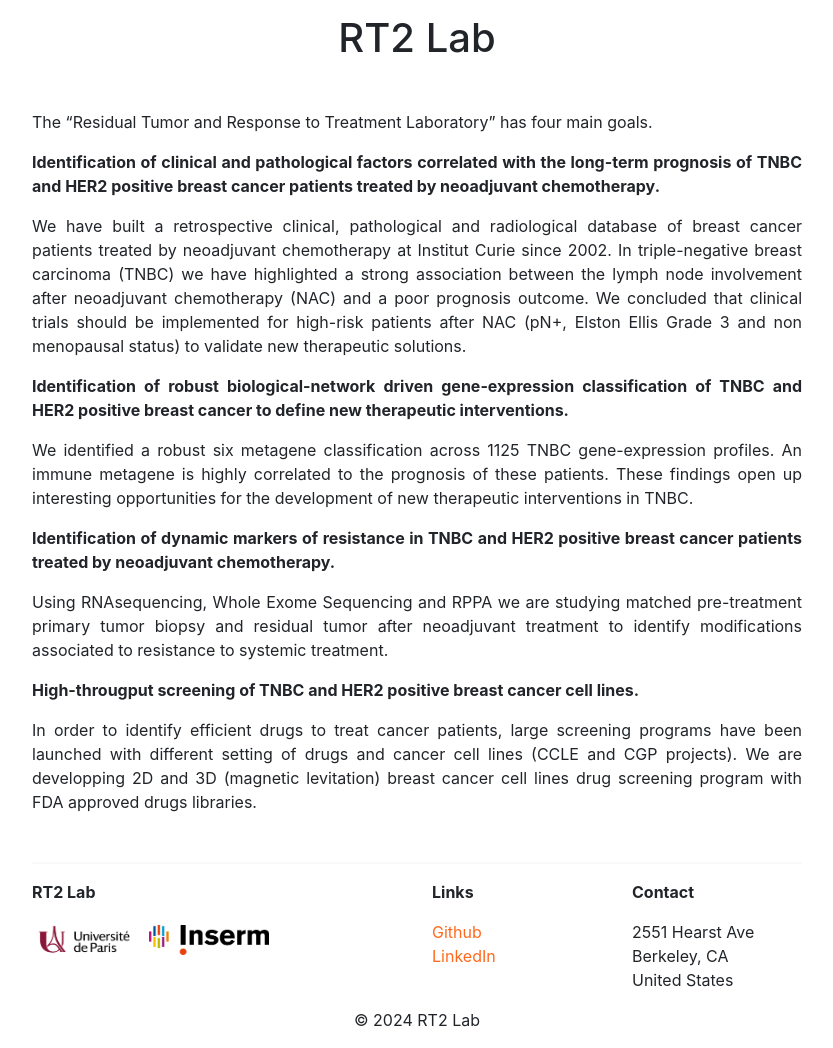
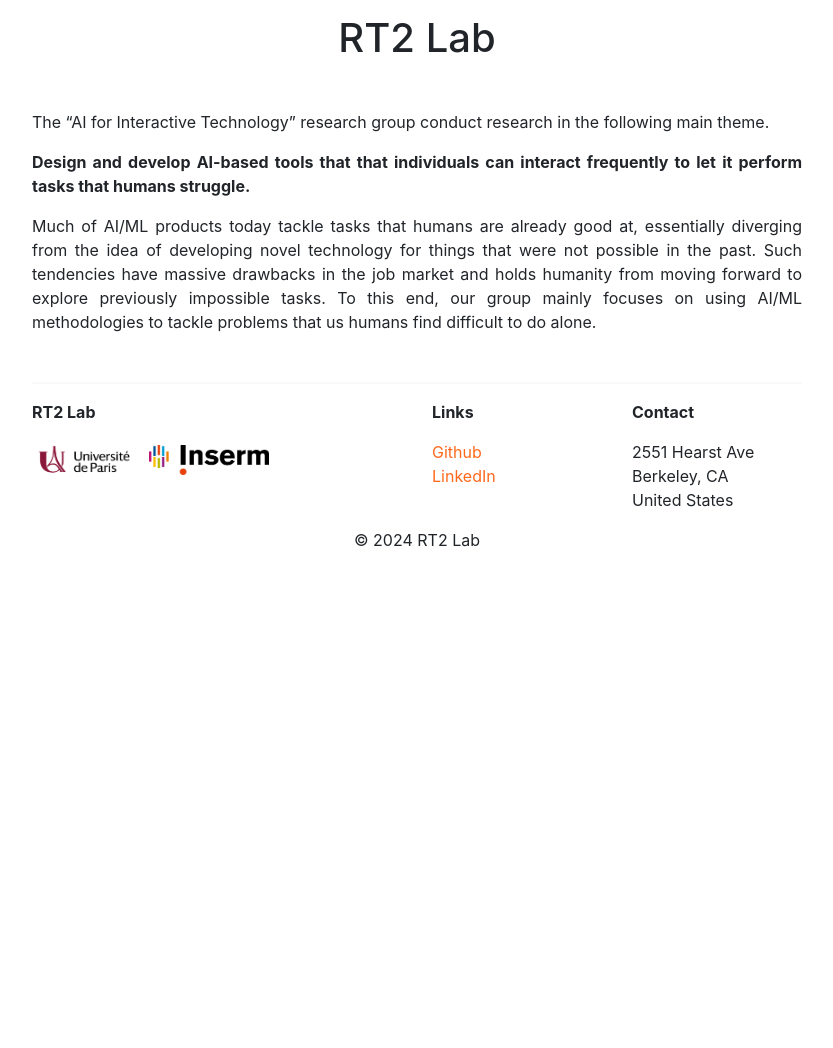
Before and after one commit to aiitresearch/aiitresearch.github.io, a Jekyll site: the page built from _pages/home.md, in a window 1280 px wide. Shown: the part 326-1374 px from the top of the page, without its empty margins (223-1056 px from the left). Built offline with Jekyll 4.4.1, drawn with Linux system fonts in a browser that asks for light colours; after the commit the page ends 900 px from its top, so only the background shows below that.

Commit message:
Update home.md

```diff
--- a/_pages/home.md
+++ b/_pages/home.md
@@ -1,36 +1,18 @@
 ---
-title: RT2 Lab
+title: AIIT Research
 layout: homelay
 permalink: /
 ---
 
-The “Residual Tumor and Response to Treatment Laboratory” has four main goals.
+The “AI for Interactive Technology” research group conduct research in the following main theme.
 
-**Identification of clinical and pathological factors correlated with the long-term prognosis of TNBC and HER2 positive breast cancer patients treated by neoadjuvant chemotherapy.**
+**Design and develop AI-based tools that that individuals can interact frequently to let it perform tasks that humans struggle.**
 
-We have built a retrospective clinical, pathological and radiological database
-of breast cancer patients treated by neoadjuvant chemotherapy at Institut
-Curie since 2002. In triple-negative breast carcinoma (TNBC) we have
-highlighted a strong association between the lymph node involvement after
-neoadjuvant chemotherapy (NAC) and a poor prognosis outcome. We concluded
-that clinical trials should be implemented for high-risk patients after NAC
-(pN+, Elston Ellis Grade 3 and non menopausal status) to validate new
-therapeutic solutions.
-
-**Identification of robust biological-network driven gene-expression classification of TNBC and HER2 positive breast cancer to define new therapeutic interventions.**
-
-We identified a robust six metagene classification across 1125 TNBC
-gene-expression profiles. An immune metagene is highly correlated to the
-prognosis of these patients. These findings open up interesting opportunities
-for the development of new therapeutic interventions in TNBC.
-
-**Identification of dynamic markers of resistance in TNBC and HER2 positive breast cancer patients treated by neoadjuvant chemotherapy.**
-
-Using RNAsequencing, Whole Exome Sequencing and RPPA we are studying matched
-pre-treatment primary tumor biopsy and residual tumor after neoadjuvant
-treatment to identify modifications associated to resistance to
-systemic treatment.
-
-**High-througput screening of TNBC and HER2 positive breast cancer cell lines.**
-
-In order to identify efficient drugs to treat cancer patients, large screening programs have been launched with different setting of drugs and cancer cell lines (CCLE and CGP projects). We are developping 2D and 3D (magnetic levitation) breast cancer cell lines drug screening program with FDA approved drugs libraries.
+Much of AI/ML products today tackle tasks that humans are
+already good at, essentially diverging from the idea
+of developing novel technology for things that were not
+possible in the past. Such tendencies have massive drawbacks
+in the job market and holds humanity from moving forward to
+explore previously impossible tasks. To this end, our group
+mainly focuses on using AI/ML methodologies to tackle problems
+that us humans find difficult to do alone.
```
